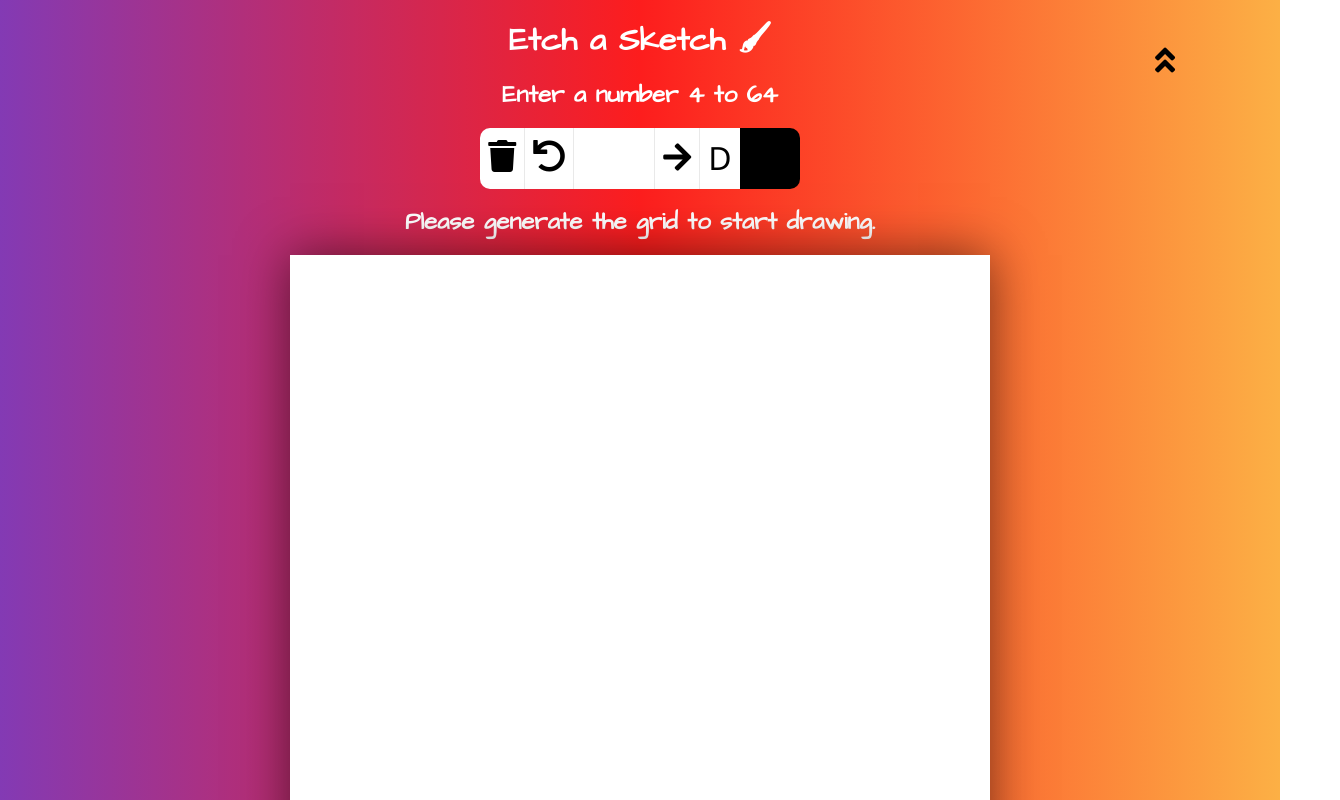
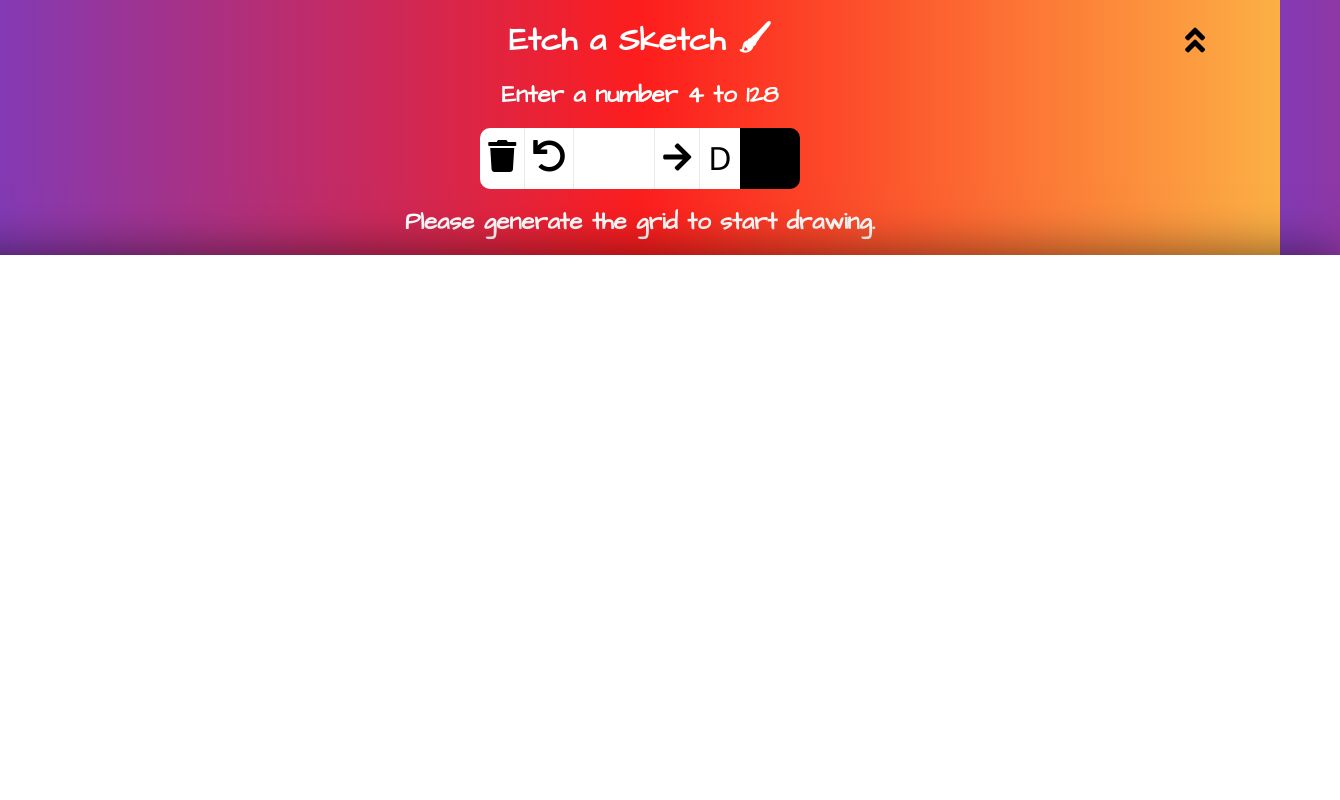
Before and after one commit to memindemir06/etch-a-sketch, a plain HTML site: page index.html in a window 1280 px wide. Shown: the top 800 px of the page, 1340 px wide, since content can reach past the window. Drawn offline with Linux system fonts and the light colour scheme.

Commit message:
Version 3

```diff
--- a/app.js
+++ b/app.js
@@ -68,11 +68,11 @@ function generate() {
   const gridSize = parseInt(input.value);
   //Generate grids
   if (
-    gridSize < 65 &&
+    gridSize < 129 &&
     gridSize > 3 &&
     gridsOuter.firstElementChild.innerHTML === ""
   ) {
-    for (let i = 0; i < gridSize * gridSize; i++) {
+    for (let i = 0; i < (gridSize * gridSize) / 2; i++) {
       const grid = document.createElement("div");
       grid.classList.add("grid");
       gridsOuter.firstElementChild.appendChild(grid);
--- a/index.html
+++ b/index.html
@@ -29,7 +29,7 @@
     </header>
     <div class="form colorful-background">
       <form>
-        <label for="input">Enter a number 4 to 64</label>
+        <label for="input">Enter a number 4 to 128</label>
         <div class="input">
           <div class="btn trash" title="Delete">
             <i class="fas fa-trash"></i>
--- a/style.css
+++ b/style.css
@@ -220,15 +220,15 @@ input[type="number"] {
 
   .removable,
   .grids {
-    width: 700px;
+    width: 1400px;
     height: 700px;
   }
   .hide-header-button {
     font-size: 2rem;
     width: 150px;
     height: 60px;
-    top: 30px;
-    right: 40px;
+    top: 10px;
+    right: 10px;
   }
 }
 
```
